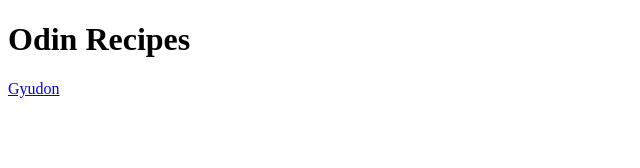
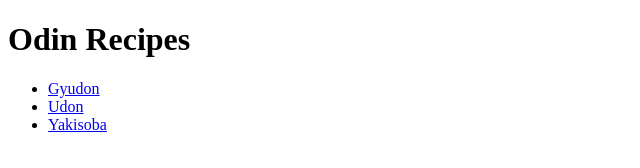
Before and after one commit to philip-hargreaves/odin-recipes, a plain HTML site: page index.html in a window 1280 px wide. Shown: the whole page, without its empty margins (0-640 px from the left). Drawn offline with Linux system fonts and the light colour scheme.

Commit message:
Update index with recipe links

```diff
--- a/index.html
+++ b/index.html
@@ -9,7 +9,12 @@
 
     <body>
         <h1>Odin Recipes</h1>
-        <a href="recipes/gyudon.html">Gyudon</a>
+        <ul>
+            <li><a href="recipes/gyudon.html">Gyudon</a></li>
+            <li><a href="recipes/udon.html">Udon</a></li>
+            <li><a href="recipes/yakisoba.html">Yakisoba</a></li>
+        </ul>
+
     </body>
 
 </html>
```
